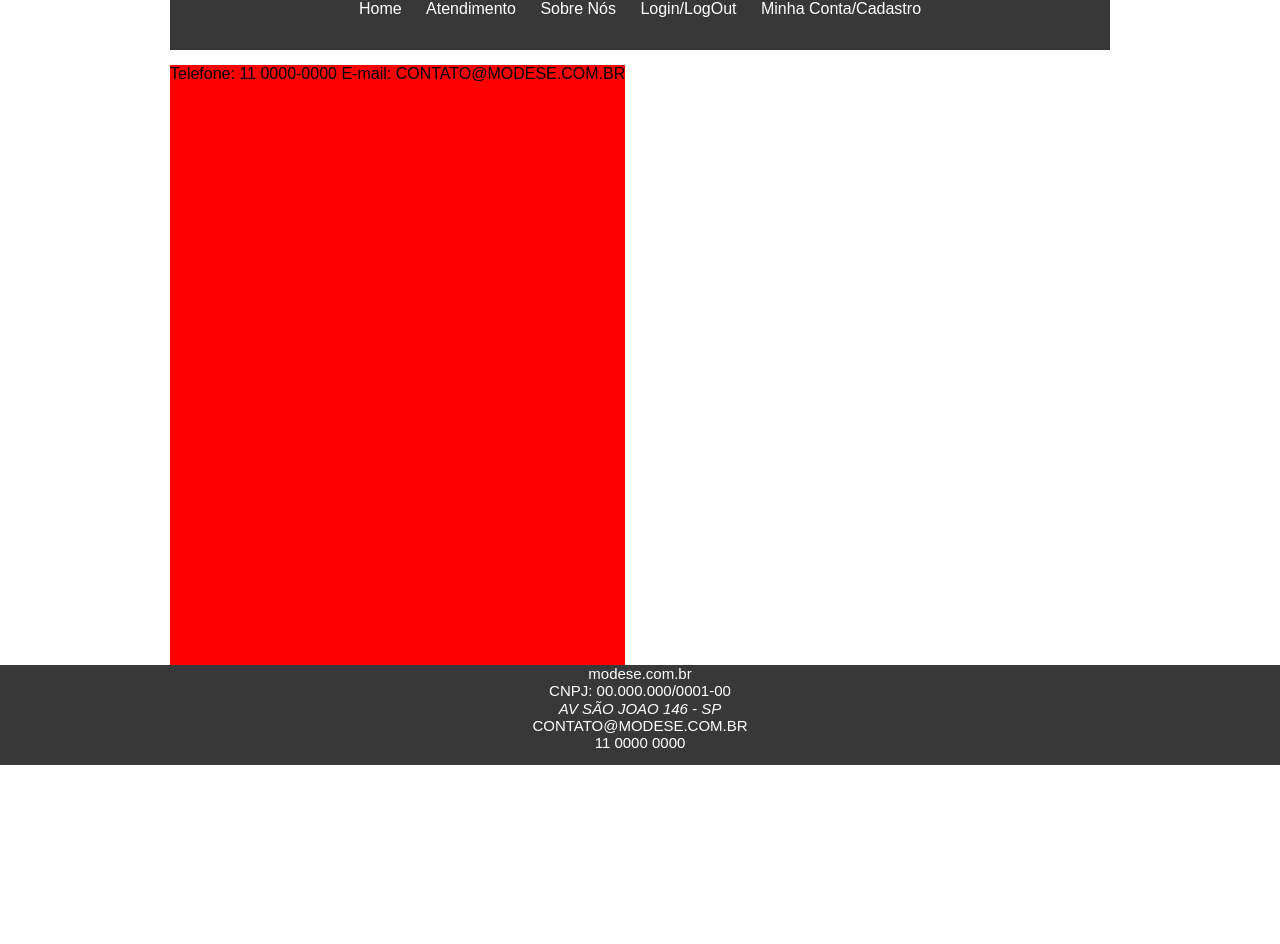
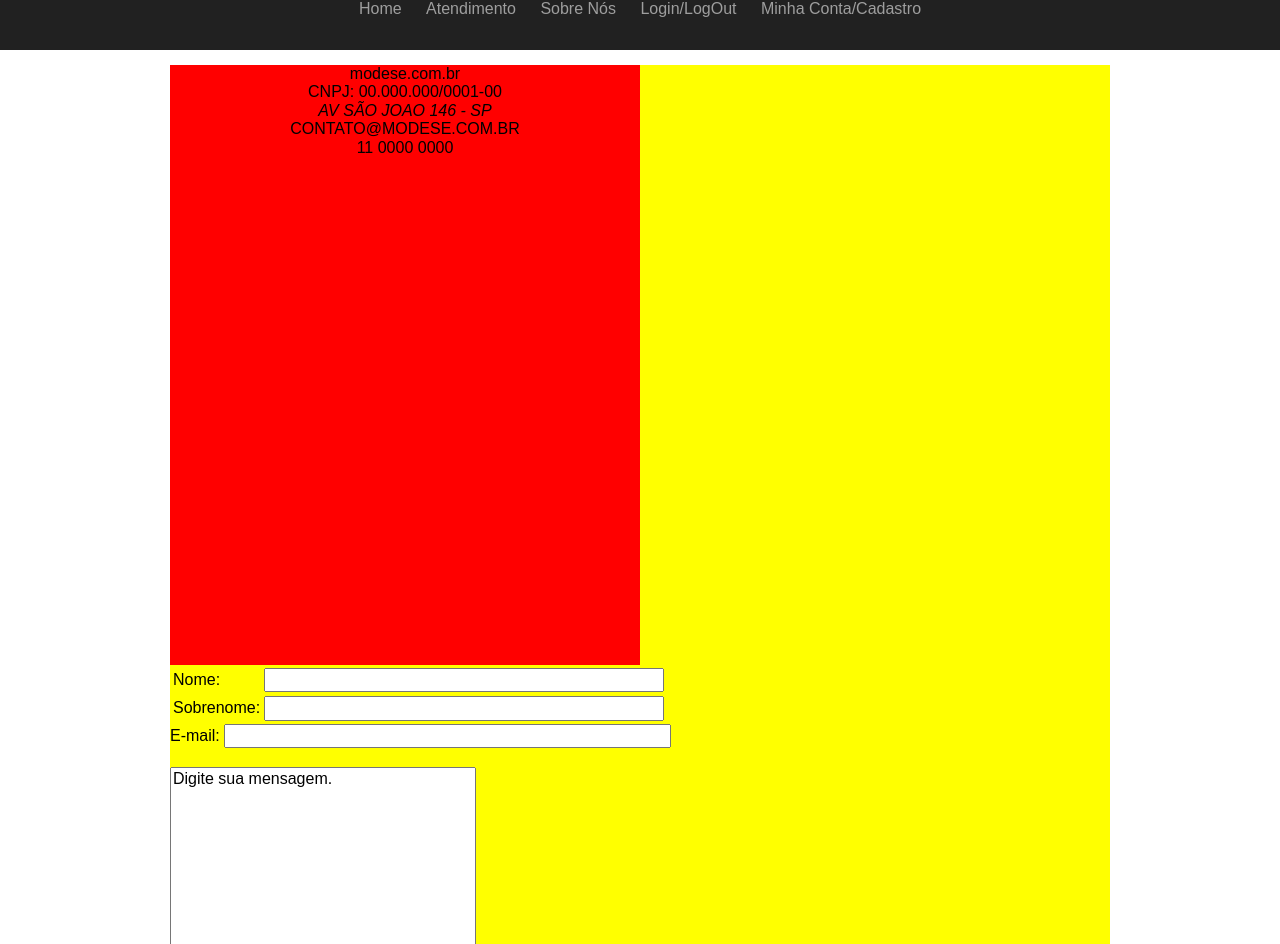
Before and after one commit to fellipevalerio/ModeSe, a plain HTML site: page src/paginaContato.html in a window 1280 px wide. Shown: the part 75-1019 px from the top of the page. Before the commit the page ends 840 px from the top, so only its background shows below. Drawn offline with Linux system fonts and the light colour scheme.

Commit message:
atualizando

```diff
--- a/src/css/modese.css
+++ b/src/css/modese.css
@@ -4,7 +4,7 @@
 }
 
 #brand {
-    color: #393838;
+    color: #212121;
     height: 50px;
     margin: 0;
     margin-top: 25px;
@@ -13,7 +13,7 @@
 }
 
 #menu {
-    background-color: #393838;
+    background-color: #212121;
     height: 50px;
 }
 #menu ul {
@@ -28,14 +28,15 @@
 }
 
 #menu ul li a {
-    color: white;
+    color: #9E9E9E;
     padding: 2px 10px;
     text-decoration: none;
 }
 
 #menu ul li a:hover {
     text-decoration: underline;
-    color: #6B6B6B;
+    color: #BDBDBD;
+    margin-top: 30px;
 }
 
 main {
@@ -48,7 +49,7 @@ aside {
 }
 
 aside h3 {
-    color: #393838;
+    color: #212121;
 }
 
 #menu-left ul li {
@@ -58,12 +59,13 @@ aside h3 {
 }
 
 #menu-left ul li a {
-    color: #6B6B6B;
+    color: #9E9E9E;
     text-decoration: none;
 }
 
 #menu-left a:hover {
     text-decoration: underline;
+    color: #BDBDBD;
     }
 
 #products-list {
@@ -72,16 +74,23 @@ aside h3 {
     width: 70%;
 }
 
-#dados-contato {
+#dados-contato { /* paginaContato */
+    background-color:red;
     float: left;
     min-height: 600px;
-    background-color:red;
+    text-align: center;
+    width: 470px;
 }
 
-#contato-box {
-    float: right;
-    min-height: 600px;
+#contato-box { /* paginaContato */
     background-color:yellow;
+    width: 470;
+}
+
+
+textarea {
+    height: 250px;
+    width: 300px;
 }
 
 .product-card {
@@ -136,12 +145,12 @@ aside h3 {
 
 footer {
     clear: both; /*Joga o rodapé abaixo do maior elemento anterior*/
-    background-color: #393838;
+    background-color: #212121;
     height: 100px;
 }
 
 #text-footer {
-    color: white;
+    color: #9E9E9E;
     margin: 0 auto;
     text-align: center;
     width: 940px;
--- a/src/paginaContato.html
+++ b/src/paginaContato.html
@@ -10,6 +10,7 @@
     <header>
         <div class="container">
                 <h1 id="brand">modese</h1>
+        </div>
         <nav id="menu">
             <ul>
                 <li>
@@ -29,16 +30,39 @@
                 </li>
             </ul>
         </nav>
-            </div>
     </header>
     <main>
         <div class="container">
             <section id="dados-contato">
-                Telefone: 11 0000-0000
-                E-mail: CONTATO@MODESE.COM.BR
+                <name>modese.com.br</name><br />
+                <cnpj>CNPJ: 00.000.000/0001-00</cnpj>
+                <address>AV SÃO JOAO 146 - SP</address>
+                <contact>CONTATO@MODESE.COM.BR</contact><br />
+                <phone> 11 0000 0000</phone><br />
             </section>
+
             <section id="contato-box">
 
+                <table>
+                    <tr>
+                        <td>Nome:</td>
+                        <td><input type="text" name="Nome" size="40"> <br /></td>
+                    </tr>
+                    <tr>
+                        <td>Sobrenome:</td>
+                        <td><input type="text" name="Sobrenome" size="40"> <br /></td>
+                    </tr>
+                    </table>
+                    <tr>
+                        <td>E-mail:</td>
+                        <td><input type="text" name="E-mail" size="45"> <br /></td>
+                    </tr><br />
+                    <tr>
+                        <td><textarea>Digite sua mensagem.</textarea><br /></td>
+                    </tr>
+                    <tr>
+                        <input type="submit"/>
+                    </tr>
             </section>
         </div>
     </main>
```
Also changed, not shown: src/paginaProduto.html (+19 -13 lines), src/images/Vitrine_SiteNovo_virar_Regata_0012_SESSÃO_DO_STUDIO-2686.jpg (added). Lines whose indentation alone changed are shown as unchanged.
